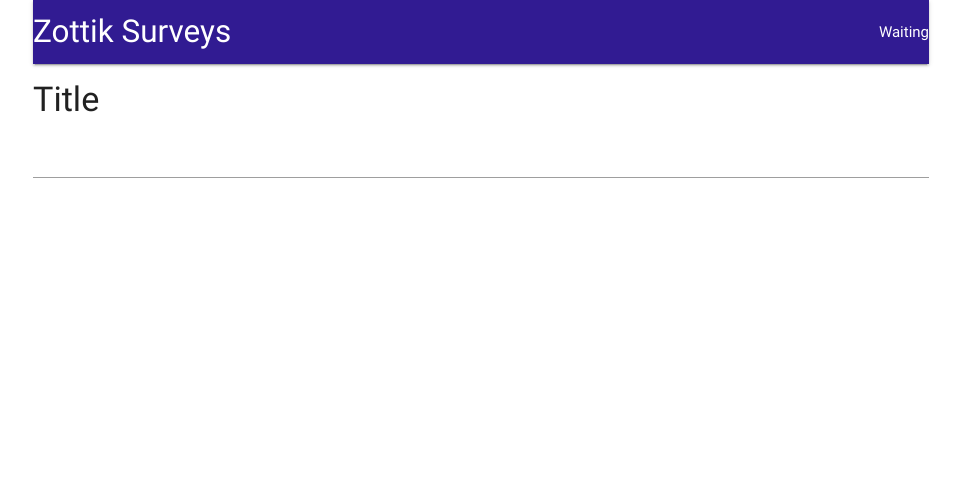
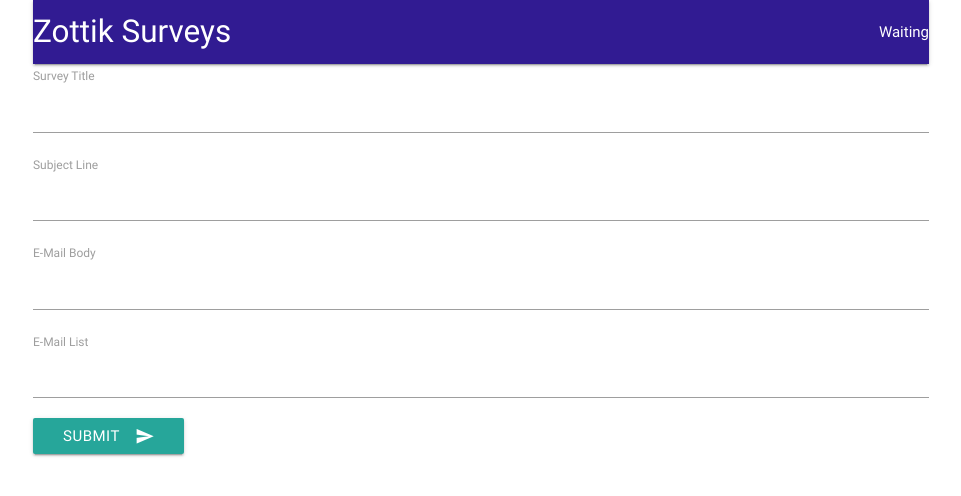
Before and after one commit to ZokiSama/survey-project, a React (Create React App) app in the folder client/: page /surveys/new in a window 1280 px wide. Shown: the top 496 px of the page, without its empty margins (159-1120 px from the left). Built offline with nearby package versions, Linux system fonts and the light colour scheme; no server answers.

Commit message:
Styled Survey Form and pass data

```diff
--- /dev/null
+++ b/client/src/components/surveys/SurveyField.js
@@ -0,0 +1,12 @@
+// SurveyField innehåller logik för att rendera
+// en label och text input
+import React from 'react';
+
+export default ({ input, label }) => {
+  return (
+    <div>
+      <label>{label}</label>
+      <input {...input} />
+    </div>
+  );
+};
--- a/client/src/components/surveys/SurveyForm.js
+++ b/client/src/components/surveys/SurveyForm.js
@@ -1,13 +1,49 @@
 // SurveyForm visar en from för en användare att skiva in data
 import React, { Component } from 'react';
 import { reduxForm, Field } from 'redux-form';
+import SurveyField from './SurveyField';
 
 class SurveyForm extends Component {
+  renderFields() {
+    return (
+      <div>
+        <Field
+          label="Survey Title"
+          type="text"
+          name="title"
+          component={SurveyField}
+        />
+        <Field
+          label="Subject Line"
+          type="text"
+          name="subject"
+          component={SurveyField}
+        />
+        <Field
+          label="E-Mail Body"
+          type="text"
+          name="body"
+          component={SurveyField}
+        />
+        <Field
+          label="E-Mail List"
+          type="text"
+          name="emails"
+          component={SurveyField}
+        />
+      </div>
+    );
+  }
   render() {
     return (
       <div>
-        <h4>Title</h4>
-        <Field type="text" name="surveyTitle" component="input" />
+        <form onSubmit={this.props.handleSubmit(values => console.log(values))}>
+          {this.renderFields()}
+          <button className="btn waves-effect waves-light" type="submit">
+            Submit
+            <i className="material-icons right">send</i>
+          </button>
+        </form>
       </div>
     );
   }
```
